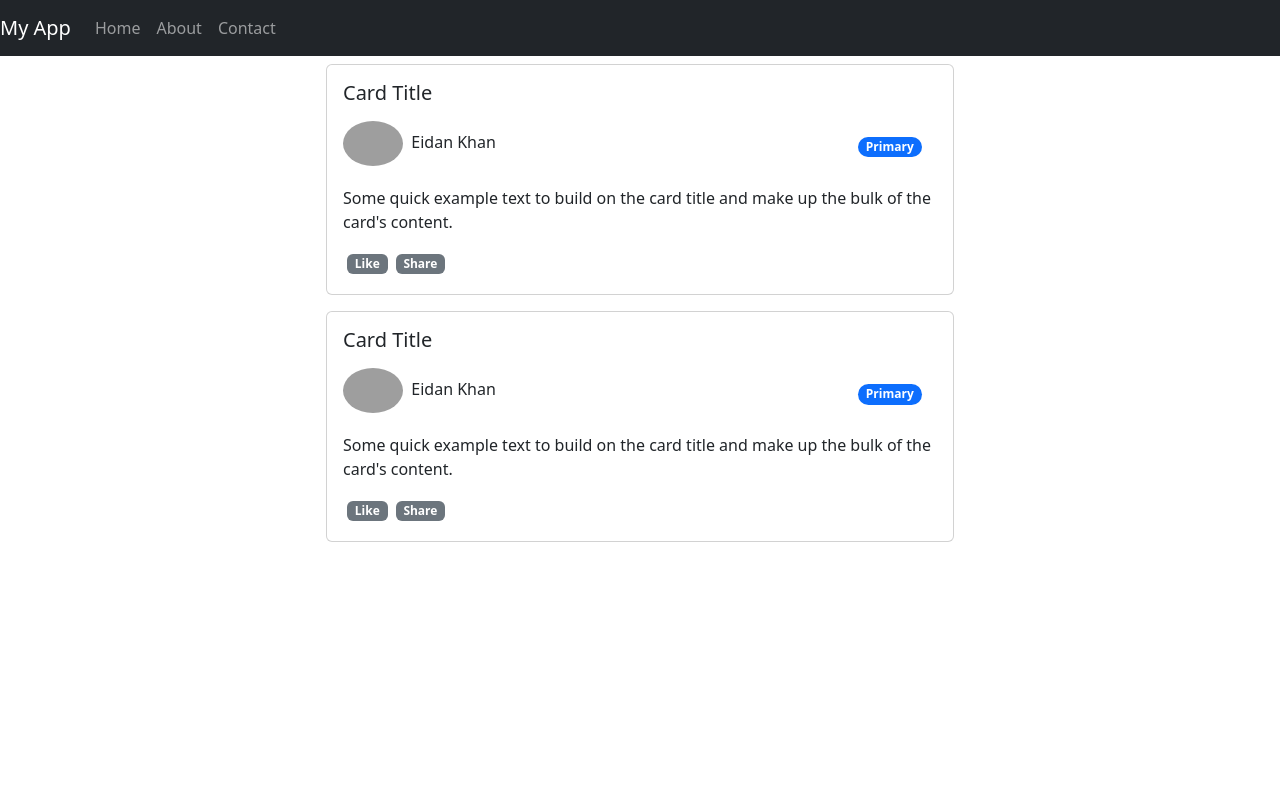
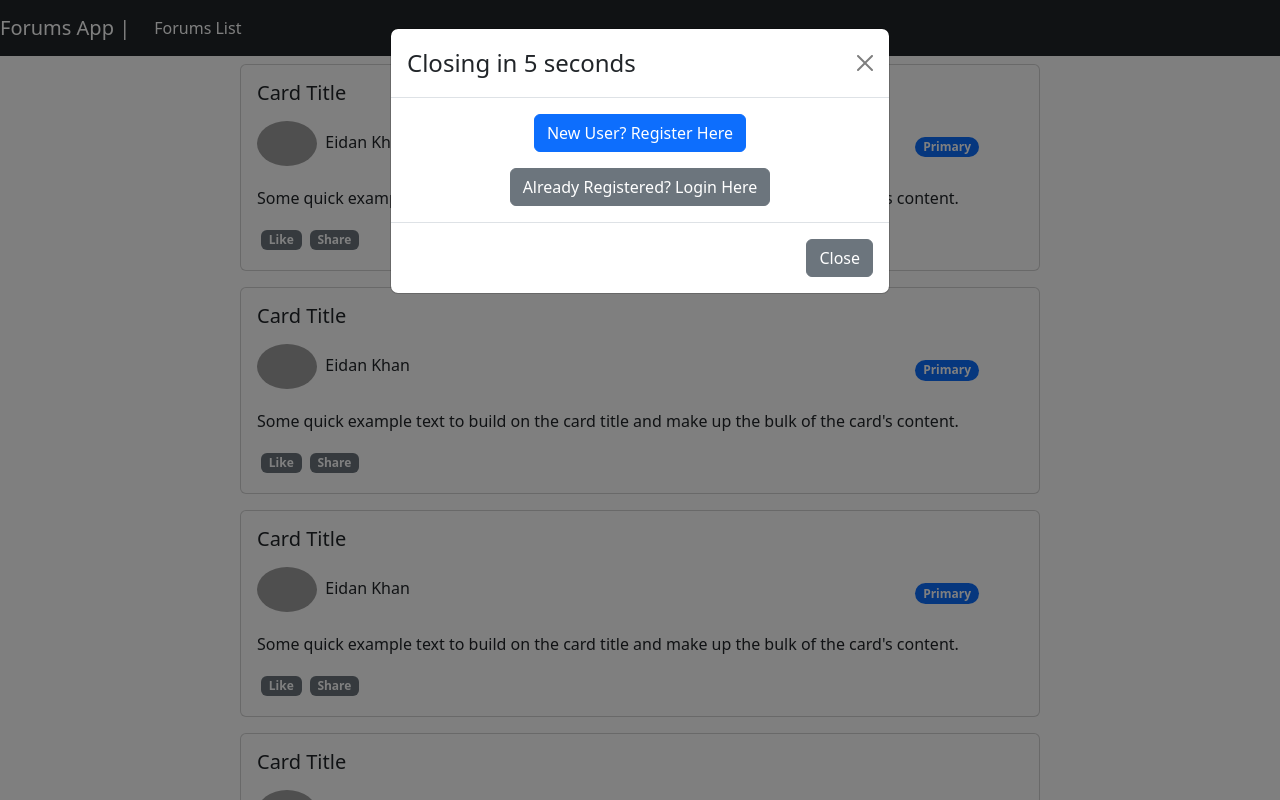
Before and after one commit to eidankhan/forums-app-frontend, a React (Create React App) app: page / in a window 1280 px wide. Shown: the top 800 px of the page. Built offline with nearby package versions, Linux system fonts and the light colour scheme; grey boxes are pictures that could not be loaded.

Commit message:
Added routing & pop-up dialog for login & register

```diff
--- a/package.json
+++ b/package.json
@@ -10,6 +10,8 @@
     "react": "^18.2.0",
     "react-bootstrap": "^2.7.0",
     "react-dom": "^18.2.0",
+    "react-router-bootstrap": "^0.26.2",
+    "react-router-dom": "^6.8.1",
     "react-scripts": "5.0.1",
     "web-vitals": "^2.1.4"
   },
--- a/src/App.js
+++ b/src/App.js
@@ -1,14 +1,22 @@
 import { FixedNavbar } from './components/FixedNavbar';
 import { ForumsList } from './components/ForumsList';
+import { BrowserRouter as Router, Routes, Route } from 'react-router-dom';
+import { LoginForm } from './components/LoginForm';
+import { RegistrationForm } from './components/RegistrationForm';
 
 function App() {
+
   return (
-    <>
+    <Router>
       <FixedNavbar />
       <div className='mt-5'>
-        <ForumsList />
+        <Routes>
+          <Route exact path='/' element={< ForumsList />}></Route>
+          <Route exact path='/login' element={< LoginForm />}></Route>
+          <Route exact path='/register' element={< RegistrationForm />}></Route>
+        </Routes>
       </div>
-    </>
+    </Router>
   );
 }
 
--- a/src/components/FixedNavbar.js
+++ b/src/components/FixedNavbar.js
@@ -1,18 +1,21 @@
 import React from 'react'
 import { Navbar, Nav } from 'react-bootstrap';
+import { LinkContainer } from 'react-router-bootstrap';
 
 export const FixedNavbar = () => {
   return (
     <Navbar bg="dark" variant="dark" expand="lg" fixed="top" collapseOnSelect>
-      <Navbar.Brand href="#">My App</Navbar.Brand>
-      <Navbar.Toggle aria-controls="basic-navbar-nav" />
-      <Navbar.Collapse id="basic-navbar-nav">
-        <Nav className="ml-auto">
-          <Nav.Link href="#home">Home</Nav.Link>
-          <Nav.Link href="#about">About</Nav.Link>
-          <Nav.Link href="#contact">Contact</Nav.Link>
-        </Nav>
-      </Navbar.Collapse>
+      {/* <Container> */}
+        <Navbar.Brand > Forums App |</Navbar.Brand>
+        <Navbar.Toggle aria-controls="basic-navbar-nav" />
+        <Navbar.Collapse id="basic-navbar-nav">
+          <Nav className="ml-auto">
+            <LinkContainer to="/">
+              <Nav.Link>Forums List</Nav.Link>
+            </LinkContainer>
+          </Nav>
+        </Navbar.Collapse>
+      {/* </Container> */}
     </Navbar>
   )
 }
--- a/src/components/ForumsList.js
+++ b/src/components/ForumsList.js
@@ -1,13 +1,72 @@
-import React from 'react'
-import { Col, Row } from 'react-bootstrap'
+import React, { useEffect, useState } from 'react'
+import { Button, Col, Modal, Row } from 'react-bootstrap'
 import { Forum } from './Forum'
+import { useNavigate } from 'react-router-dom'
 
 export const ForumsList = () => {
+    const navigate = useNavigate();
+    const [showModal, setShowModal] = useState(false);
+    const [countdown, setCountdown] = useState(5);
+    useEffect(() => {
+      let timer;
+      if (showModal) {
+        timer = setInterval(() => {
+          setCountdown(countdown => countdown - 1);
+        }, 1000);
+      }
+      return () => clearInterval(timer);
+    }, [showModal]);
+
+    useEffect(() => {
+      const timer = setTimeout(() => {
+        setShowModal(true);
+      }, 5000);
+
+      return () => clearTimeout(timer);
+    }, []);
+
+    useEffect(() => {
+      if (countdown === 0) {
+        setCountdown(5);
+        setShowModal(false);
+      }
+    }, [countdown]);
+    const handleClose = () => setShowModal(false);
     return (
         <>
+        <Modal show={showModal} onHide={handleClose}>
+        <Modal.Header closeButton>
+          <Modal.Title>Closing in {countdown} seconds</Modal.Title>
+        </Modal.Header>
+        <Modal.Body>
+          <div className="text-center">
+            <div>
+              <Button variant="primary" onClick={() => navigate('/register')}>
+                New User? Register Here
+              </Button>
+            </div>
+            <div className='mt-3'>
+              <Button variant="secondary" onClick={() => navigate('/login')}>
+                Already Registered? Login Here
+              </Button>
+            </div>
+          </div>
+        </Modal.Body>
+        <Modal.Footer>
+          <Button variant="secondary" onClick={handleClose}>
+            Close
+          </Button>
+        </Modal.Footer>
+      </Modal>
             <Row className='mt-3'>
                 <Col></Col>
-                <Col xs={12} md={8} lg={6}>
+                <Col md={8}>
+                    <Forum />
+                    <Forum />
+                    <Forum />
+                    <Forum />
+                    <Forum />
+                    <Forum />
                     <Forum />
                     <Forum />
                 </Col>
--- /dev/null
+++ b/src/components/LoginForm.js
@@ -0,0 +1,46 @@
+import React, { useState } from 'react'
+import { Button, Card, Col, Form, Row } from 'react-bootstrap'
+
+export const LoginForm = () => {
+    const [username, setUsername] = useState('');
+    const [password, setPassword] = useState('');
+    return (
+        <>
+            <Row className='mt-5'>
+                <Col ></Col>
+                <Col md={8}>
+                    <Card className='mx-auto bg-white text-dark mt-3'
+                        style={{ maxWidth: '50rem' }}>
+                        <Card.Header> <h3>Login Form</h3> </Card.Header>
+                        <Card.Body>
+                            <Form.Group controlId="formBasicUsername" className='mt-2'>
+                                <Form.Label>Username</Form.Label>
+                                <Form.Control
+                                    type="text"
+                                    placeholder="Enter username"
+                                    value={username}
+                                    onChange={(event) => setUsername(event.target.value)}
+                                />
+                            </Form.Group>
+                            <Form.Group controlId="formBasicPassword" className='mt-3'>
+                                <Form.Label>Password</Form.Label>
+                                <Form.Control
+                                    type="password"
+                                    placeholder="Password"
+                                    value={password}
+                                    onChange={(event) => setPassword(event.target.value)}
+                                />
+                            </Form.Group>
+                            <Form.Group controlId="formBasicPassword" className='mt-3'>
+                                <Button variant="primary" >
+                                    Login
+                                </Button>
+                            </Form.Group>
+                        </Card.Body>
+                    </Card>
+                </Col>
+                <Col></Col>
+            </Row>
+        </>
+    )
+}
--- /dev/null
+++ b/src/components/RegistrationForm.js
@@ -0,0 +1,56 @@
+import React, { useState } from 'react'
+import { Button, Card, Col, Form, Row } from 'react-bootstrap'
+
+export const RegistrationForm = () => {
+    const [username, setUsername] = useState('');
+    const [name, setName] = useState('');
+    const [password, setPassword] = useState('');
+    return (
+        <>
+            <Row className='mt-5'>
+                <Col ></Col>
+                <Col md={8}>
+                    <Card className='mx-auto bg-white text-dark mt-3'
+                        style={{ maxWidth: '50rem' }}>
+                        <Card.Header> <h3>Registration Form</h3> </Card.Header>
+                        <Card.Body>
+                            <Form.Group controlId="formBasicUsername" className='mt-2'>
+                                <Form.Label>Name</Form.Label>
+                                <Form.Control
+                                    type="text"
+                                    placeholder="Enter name"
+                                    value={name}
+                                    onChange={(event) => setName(event.target.value)}
+                                />
+                            </Form.Group>
+                            <Form.Group controlId="formBasicUsername" className='mt-2'>
+                                <Form.Label>Username</Form.Label>
+                                <Form.Control
+                                    type="text"
+                                    placeholder="Enter username"
+                                    value={username}
+                                    onChange={(event) => setUsername(event.target.value)}
+                                />
+                            </Form.Group>
+                            <Form.Group controlId="formBasicPassword" className='mt-3'>
+                                <Form.Label>Password</Form.Label>
+                                <Form.Control
+                                    type="password"
+                                    placeholder="Password"
+                                    value={password}
+                                    onChange={(event) => setPassword(event.target.value)}
+                                />
+                            </Form.Group>
+                            <Form.Group controlId="formBasicPassword" className='mt-3'>
+                                <Button variant="primary" >
+                                    Register
+                                </Button>
+                            </Form.Group>
+                        </Card.Body>
+                    </Card>
+                </Col>
+                <Col></Col>
+            </Row>
+        </>
+    )
+}
```
Also changed, not shown: 1 other file (tests, documents, lock files or other folders).
